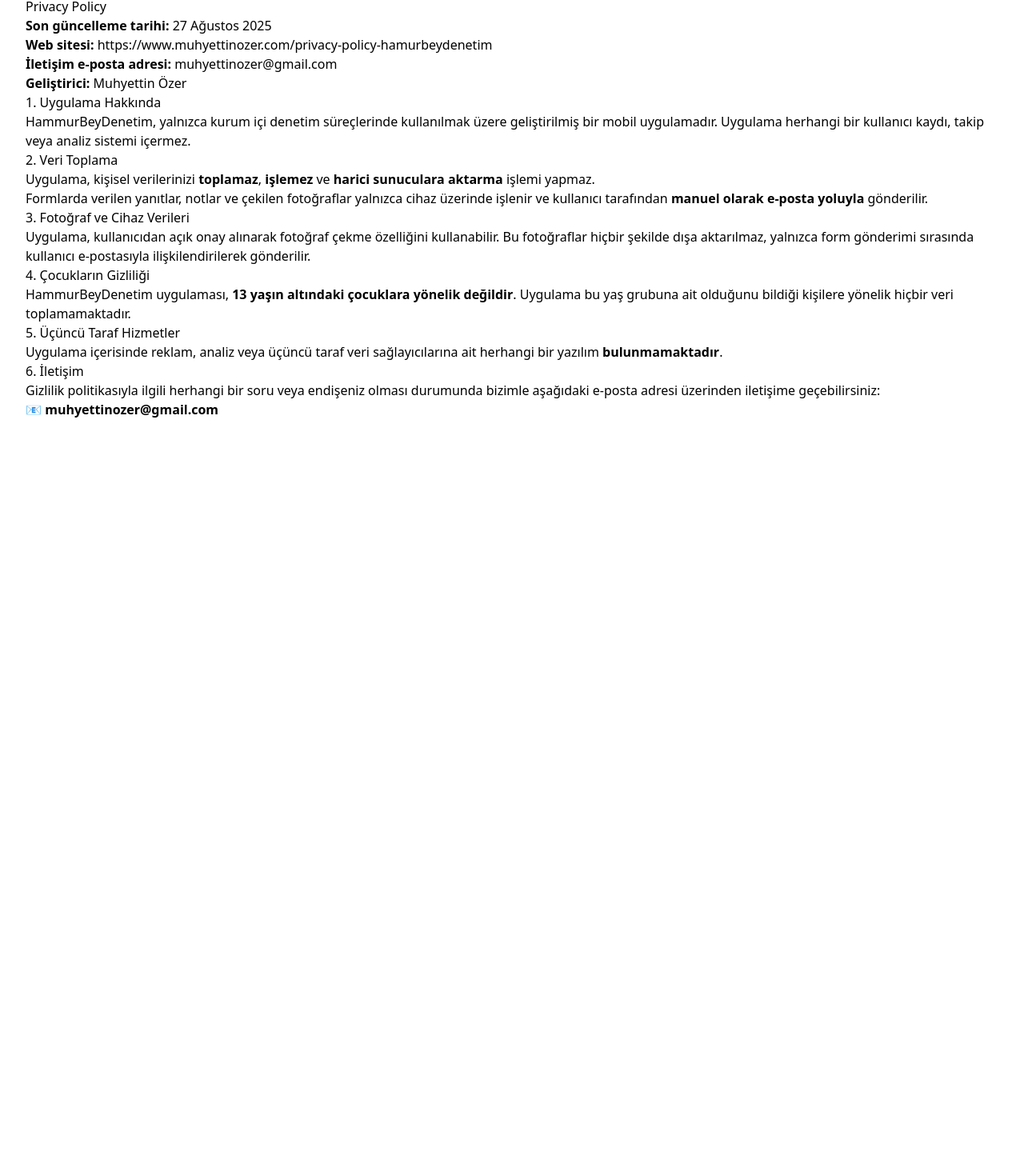
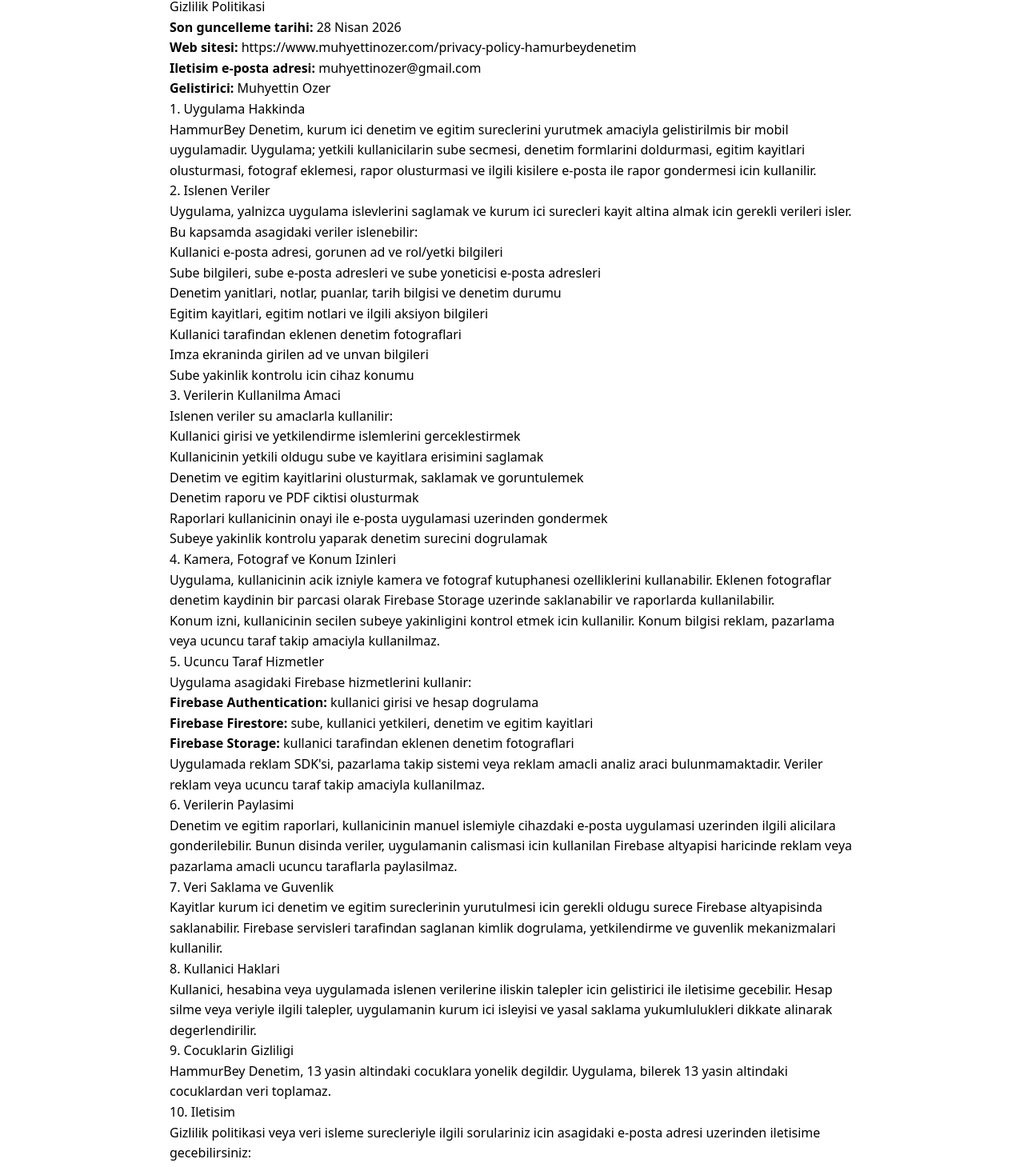
Before and after one commit to muhyettinozerCS/muhyet-website, a React (Create React App) app: page /privacy-policy-hamurbeydenetim in a window 1280 px wide. Shown: the part 100-1559 px from the top of the page at 80% size. Before the commit the page ends 800 px from the top, so only its background shows below. Built offline with nearby package versions, Linux system fonts and the light colour scheme.

Commit message:
Update PrivacyPolicy.tsx

```diff
--- a/src/pages/PrivacyPolicy.tsx
+++ b/src/pages/PrivacyPolicy.tsx
@@ -2,32 +2,116 @@
 
 export default function PrivacyPolicy() {
     return (
-        <div style={{ padding: "2rem" }}>
-            <h1>Privacy Policy</h1>
-            <p><strong>Son güncelleme tarihi:</strong> 27 Ağustos 2025</p>
-            <p><strong>Web sitesi:</strong> <a href="https://www.muhyettinozer.com/privacy-policy-hamurbeydenetim" target="_blank" rel="noopener noreferrer">https://www.muhyettinozer.com/privacy-policy-hamurbeydenetim</a></p>
-            <p><strong>İletişim e-posta adresi:</strong> muhyettinozer@gmail.com</p>
-            <p><strong>Geliştirici:</strong> Muhyettin Özer</p>
+        <div style={{ padding: "2rem", lineHeight: 1.6, maxWidth: 920, margin: "0 auto" }}>
+            <h1>Gizlilik Politikasi</h1>
+            <p><strong>Son guncelleme tarihi:</strong> 28 Nisan 2026</p>
+            <p>
+                <strong>Web sitesi:</strong>{" "}
+                <a
+                    href="https://www.muhyettinozer.com/privacy-policy-hamurbeydenetim"
+                    target="_blank"
+                    rel="noopener noreferrer"
+                >
+                    https://www.muhyettinozer.com/privacy-policy-hamurbeydenetim
+                </a>
+            </p>
+            <p><strong>Iletisim e-posta adresi:</strong> muhyettinozer@gmail.com</p>
+            <p><strong>Gelistirici:</strong> Muhyettin Ozer</p>
 
-            <h2>1. Uygulama Hakkında</h2>
-            <p>HammurBeyDenetim, yalnızca kurum içi denetim süreçlerinde kullanılmak üzere geliştirilmiş bir mobil uygulamadır. Uygulama herhangi bir kullanıcı kaydı, takip veya analiz sistemi içermez.</p>
+            <h2>1. Uygulama Hakkinda</h2>
+            <p>
+                HammurBey Denetim, kurum ici denetim ve egitim sureclerini yurutmek amaciyla
+                gelistirilmis bir mobil uygulamadir. Uygulama; yetkili kullanicilarin sube
+                secmesi, denetim formlarini doldurmasi, egitim kayitlari olusturmasi, fotograf
+                eklemesi, rapor olusturmasi ve ilgili kisilere e-posta ile rapor gondermesi icin
+                kullanilir.
+            </p>
 
-            <h2>2. Veri Toplama</h2>
-            <p>Uygulama, kişisel verilerinizi <strong>toplamaz</strong>, <strong>işlemez</strong> ve <strong>harici sunuculara aktarma</strong> işlemi yapmaz.</p>
-            <p>Formlarda verilen yanıtlar, notlar ve çekilen fotoğraflar yalnızca cihaz üzerinde işlenir ve kullanıcı tarafından <strong>manuel olarak e-posta yoluyla</strong> gönderilir.</p>
+            <h2>2. Islenen Veriler</h2>
+            <p>
+                Uygulama, yalnizca uygulama islevlerini saglamak ve kurum ici surecleri kayit
+                altina almak icin gerekli verileri isler. Bu kapsamda asagidaki veriler
+                islenebilir:
+            </p>
+            <ul>
+                <li>Kullanici e-posta adresi, gorunen ad ve rol/yetki bilgileri</li>
+                <li>Sube bilgileri, sube e-posta adresleri ve sube yoneticisi e-posta adresleri</li>
+                <li>Denetim yanitlari, notlar, puanlar, tarih bilgisi ve denetim durumu</li>
+                <li>Egitim kayitlari, egitim notlari ve ilgili aksiyon bilgileri</li>
+                <li>Kullanici tarafindan eklenen denetim fotograflari</li>
+                <li>Imza ekraninda girilen ad ve unvan bilgileri</li>
+                <li>Sube yakinlik kontrolu icin cihaz konumu</li>
+            </ul>
 
-            <h2>3. Fotoğraf ve Cihaz Verileri</h2>
-            <p>Uygulama, kullanıcıdan açık onay alınarak fotoğraf çekme özelliğini kullanabilir. Bu fotoğraflar hiçbir şekilde dışa aktarılmaz, yalnızca form gönderimi sırasında kullanıcı e-postasıyla ilişkilendirilerek gönderilir.</p>
+            <h2>3. Verilerin Kullanilma Amaci</h2>
+            <p>Islenen veriler su amaclarla kullanilir:</p>
+            <ul>
+                <li>Kullanici girisi ve yetkilendirme islemlerini gerceklestirmek</li>
+                <li>Kullanicinin yetkili oldugu sube ve kayitlara erisimini saglamak</li>
+                <li>Denetim ve egitim kayitlarini olusturmak, saklamak ve goruntulemek</li>
+                <li>Denetim raporu ve PDF ciktisi olusturmak</li>
+                <li>Raporlari kullanicinin onayi ile e-posta uygulamasi uzerinden gondermek</li>
+                <li>Subeye yakinlik kontrolu yaparak denetim surecini dogrulamak</li>
+            </ul>
 
-            <h2>4. Çocukların Gizliliği</h2>
-            <p>HammurBeyDenetim uygulaması, <strong>13 yaşın altındaki çocuklara yönelik değildir</strong>. Uygulama bu yaş grubuna ait olduğunu bildiği kişilere yönelik hiçbir veri toplamamaktadır.</p>
+            <h2>4. Kamera, Fotograf ve Konum Izinleri</h2>
+            <p>
+                Uygulama, kullanicinin acik izniyle kamera ve fotograf kutuphanesi ozelliklerini
+                kullanabilir. Eklenen fotograflar denetim kaydinin bir parcasi olarak Firebase
+                Storage uzerinde saklanabilir ve raporlarda kullanilabilir.
+            </p>
+            <p>
+                Konum izni, kullanicinin secilen subeye yakinligini kontrol etmek icin kullanilir.
+                Konum bilgisi reklam, pazarlama veya ucuncu taraf takip amaciyla kullanilmaz.
+            </p>
 
-            <h2>5. Üçüncü Taraf Hizmetler</h2>
-            <p>Uygulama içerisinde reklam, analiz veya üçüncü taraf veri sağlayıcılarına ait herhangi bir yazılım <strong>bulunmamaktadır</strong>.</p>
+            <h2>5. Ucuncu Taraf Hizmetler</h2>
+            <p>Uygulama asagidaki Firebase hizmetlerini kullanir:</p>
+            <ul>
+                <li><strong>Firebase Authentication:</strong> kullanici girisi ve hesap dogrulama</li>
+                <li><strong>Firebase Firestore:</strong> sube, kullanici yetkileri, denetim ve egitim kayitlari</li>
+                <li><strong>Firebase Storage:</strong> kullanici tarafindan eklenen denetim fotograflari</li>
+            </ul>
+            <p>
+                Uygulamada reklam SDK'si, pazarlama takip sistemi veya reklam amacli analiz araci
+                bulunmamaktadir. Veriler reklam veya ucuncu taraf takip amaciyla kullanilmaz.
+            </p>
 
-            <h2>6. İletişim</h2>
-            <p>Gizlilik politikasıyla ilgili herhangi bir soru veya endişeniz olması durumunda bizimle aşağıdaki e-posta adresi üzerinden iletişime geçebilirsiniz:</p>
-            <p>📧 <strong>muhyettinozer@gmail.com</strong></p>
+            <h2>6. Verilerin Paylasimi</h2>
+            <p>
+                Denetim ve egitim raporlari, kullanicinin manuel islemiyle cihazdaki e-posta
+                uygulamasi uzerinden ilgili alicilara gonderilebilir. Bunun disinda veriler,
+                uygulamanin calismasi icin kullanilan Firebase altyapisi haricinde reklam veya
+                pazarlama amacli ucuncu taraflarla paylasilmaz.
+            </p>
+
+            <h2>7. Veri Saklama ve Guvenlik</h2>
+            <p>
+                Kayitlar kurum ici denetim ve egitim sureclerinin yurutulmesi icin gerekli oldugu
+                surece Firebase altyapisinda saklanabilir. Firebase servisleri tarafindan saglanan
+                kimlik dogrulama, yetkilendirme ve guvenlik mekanizmalari kullanilir.
+            </p>
+
+            <h2>8. Kullanici Haklari</h2>
+            <p>
+                Kullanici, hesabina veya uygulamada islenen verilerine iliskin talepler icin
+                gelistirici ile iletisime gecebilir. Hesap silme veya veriyle ilgili talepler,
+                uygulamanin kurum ici isleyisi ve yasal saklama yukumlulukleri dikkate alinarak
+                degerlendirilir.
+            </p>
+
+            <h2>9. Cocuklarin Gizliligi</h2>
+            <p>
+                HammurBey Denetim, 13 yasin altindaki cocuklara yonelik degildir. Uygulama,
+                bilerek 13 yasin altindaki cocuklardan veri toplamaz.
+            </p>
+
+            <h2>10. Iletisim</h2>
+            <p>
+                Gizlilik politikasi veya veri isleme surecleriyle ilgili sorulariniz icin
+                asagidaki e-posta adresi uzerinden iletisime gecebilirsiniz:
+            </p>
+            <p><strong>muhyettinozer@gmail.com</strong></p>
         </div>
     );
 }
```
